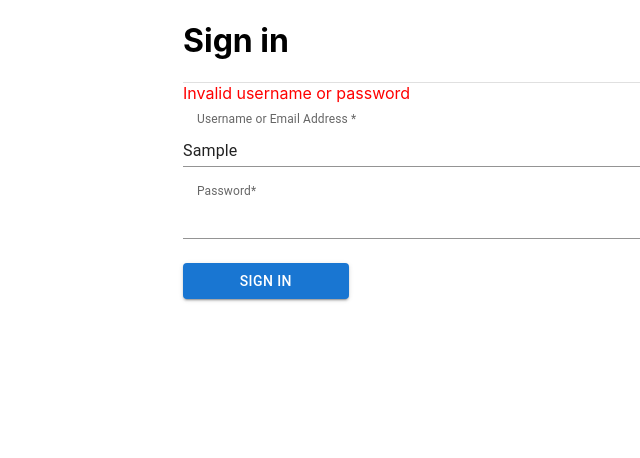
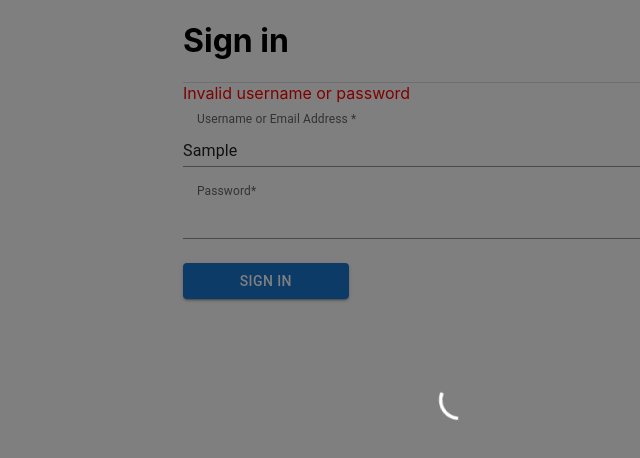
Before and after one commit to norris-zhang/lisa-web, a React (Create React App) app: page /login in a window 1280 px wide. Both pictures are taken after typing "Sample", "Sample123" into the empty fields and a click on the button "SIGN IN". Shown: the top 458 px of the page, without its empty margins (181-821 px from the left). Built offline with nearby package versions, Linux system fonts and the light colour scheme; no server answers.

Commit message:
Include react router.

```diff
--- a/package.json
+++ b/package.json
@@ -12,6 +12,7 @@
     "@testing-library/user-event": "^12.8.3",
     "react": "^17.0.2",
     "react-dom": "^17.0.2",
+    "react-router-dom": "^6.2.1",
     "react-scripts": "4.0.3",
     "web-vitals": "^1.1.2"
   },
--- a/src/App.js
+++ b/src/App.js
@@ -1,24 +1,39 @@
 import Container from '@mui/material/Container';
-import { useState } from 'react';
+import { useEffect } from 'react';
+import { Outlet, useNavigate } from 'react-router-dom';
 import './App.css';
-import Login from './components/auth/Login';
-import Classes from './components/teacher/Classes';
+import { checkLogin } from './services/APIService';
 
 function App() {
-  const [loggedIn, setLoggedIn] = useState(false);
-  const loginHandler = () => {
-    console.log('logged in.');
-    setLoggedIn(true);
-  };
+
+  const navigate = useNavigate();
+
+  useEffect(() => {
+    const loginToken = localStorage.getItem('_token');
+    console.log(loginToken);
+    if (loginToken) {
+      checkLogin(loginToken)
+      .then(response => {
+        if (response.ok) {
+          return response.text();
+        } else {
+          throw new Error('response status is ' + response.status);
+        }
+      })
+      .then(text => {
+        navigate("/classes");
+      })
+      .catch(error => {
+        navigate("/login");
+      });
+    } else {
+      navigate("/login");
+    }
+  }, [navigate]);
+
   return (
     <Container maxWidth="sm">
-      { loggedIn ? (
-          <Classes />
-        ) :
-        (
-          <Login onLogin={loginHandler} />
-        )
-      }
+      <Outlet />
     </Container>
   );
 }
--- a/src/components/auth/Login.js
+++ b/src/components/auth/Login.js
@@ -1,17 +1,22 @@
-import { Button, Divider, FormControl, FormGroup, Input, InputLabel } from '@mui/material';
-import { useState } from 'react';
+import { Backdrop, Button, CircularProgress, Divider, FormControl, FormGroup, Input, InputLabel } from '@mui/material';
+import { Fragment, useState } from 'react';
 import styles from './Login.module.css';
+
+import { login as loginService } from '../../services/APIService';
+import { useNavigate } from 'react-router-dom';
 
 const Login = props => {
   const [error, setError] = useState(false);
+  const [loading, setLoading] = useState(false);
+  const navigate = useNavigate();
+
   const submitHandler = event => {
     event.preventDefault();
     console.log('login');
-    fetch('http://localhost:8088/api/login', {
-      method: 'post',
-      body: new FormData(event.target)
-    })
+    setLoading(true);
+    loginService(event.target)
     .then(response => {
+      setLoading(false);
       if (response.ok) {
         return response.text();
       } else {
@@ -19,18 +24,21 @@ const Login = props => {
       }
     })
     .then(text => {
-      console.log('token = ' + text);
-      props.onLogin();
+      localStorage.setItem('_token', text);
+      navigate("/classes");
     })
     .catch(error => {
-      console.log('error = ');
-      console.log(error);
       setError(true);
       event.target.password.value = '';
     });
   };
   return (
-    <div>
+    <Fragment>
+      <Backdrop
+        sx={{color: '#fff', zIndex: theme => theme.zIndex.drawer + 1}}
+        open={loading}>
+        <CircularProgress color="inherit" />
+      </Backdrop>
       <h1>Sign in</h1>
       <Divider />
       {error && <div className={styles['error-message']}>Invalid username or password</div>}
@@ -50,7 +58,7 @@ const Login = props => {
         </FormControl>
       </FormGroup>
       </form>
-    </div>
+    </Fragment>
   );
 };
 
--- a/src/components/teacher/Classes.js
+++ b/src/components/teacher/Classes.js
@@ -41,14 +41,18 @@ const Classes = props => {
       <Box sx={{ width: '100%', maxWidth: 360, bgcolor: 'background.paper' }}>
       <nav aria-label="main mailbox folders">
         <List>
-          {classList.map(clas => <ListItem key={clas.id} disablePadding>
+          {classList.map(clas =>
+          <>
+          <ListItem key={clas.id} disablePadding>
             <ListItemButton>
               <ListItemIcon>
                 <SchoolIcon />
               </ListItemIcon>
               <ListItemText primary={clas.name} secondary={`${clas.duration} min`} />
             </ListItemButton>
-          </ListItem>)}
+          </ListItem>
+          <Divider />
+          </>)}
 
         </List>
       </nav>
--- a/src/index.js
+++ b/src/index.js
@@ -3,11 +3,24 @@ import ReactDOM from 'react-dom';
 import './index.css';
 import App from './App';
 import reportWebVitals from './reportWebVitals';
+import { BrowserRouter, Route, Routes } from 'react-router-dom';
+import Login from './components/auth/Login';
+import Classes from './components/teacher/Classes';
 
 ReactDOM.render(
-  <React.StrictMode>
-    <App />
-  </React.StrictMode>,
+  <BrowserRouter>
+    <Routes>
+      <Route path="/" element={<App />}>
+        <Route path="login" element={<Login />} />
+        <Route path="classes" element={<Classes />} />
+        <Route path="*" element={
+          <main style={{ padding: "1rem" }}>
+            <p>404</p>
+          </main>
+        } />
+      </Route>
+    </Routes>
+  </BrowserRouter>,
   document.getElementById('root')
 );
 
--- /dev/null
+++ b/src/services/APIService.js
@@ -0,0 +1,15 @@
+export const login = form => {
+  return fetch(process.env.REACT_APP_API_SERVER_ROOT + '/login', {
+      method: 'post',
+      body: new FormData(form)
+  });
+};
+
+export const checkLogin = token => {
+  return fetch(process.env.REACT_APP_API_SERVER_ROOT + '/checkLogin', {
+    method: 'get',
+    headers: {
+      'Authorization': 'Bearer ' + token
+    }
+  });
+};
```
Also changed, not shown: 2 other files (tests, documents, lock files or other folders).
